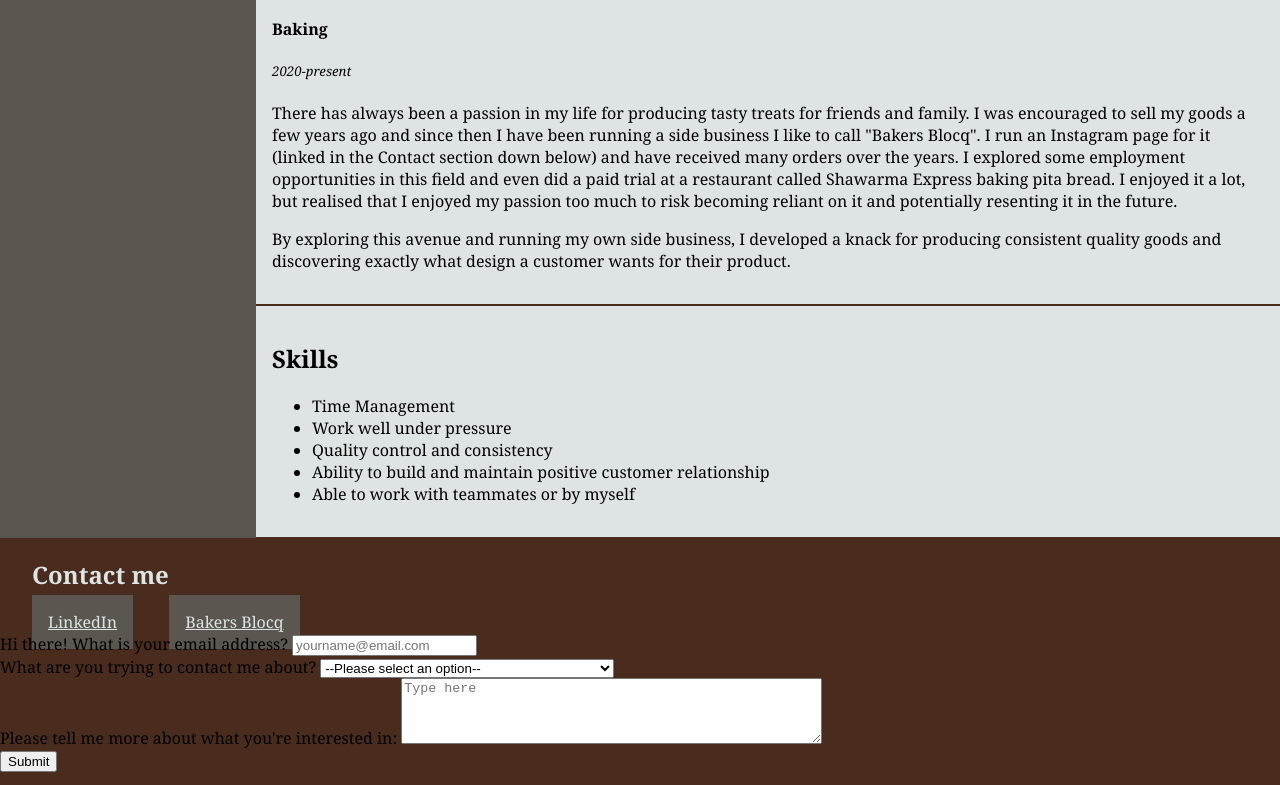
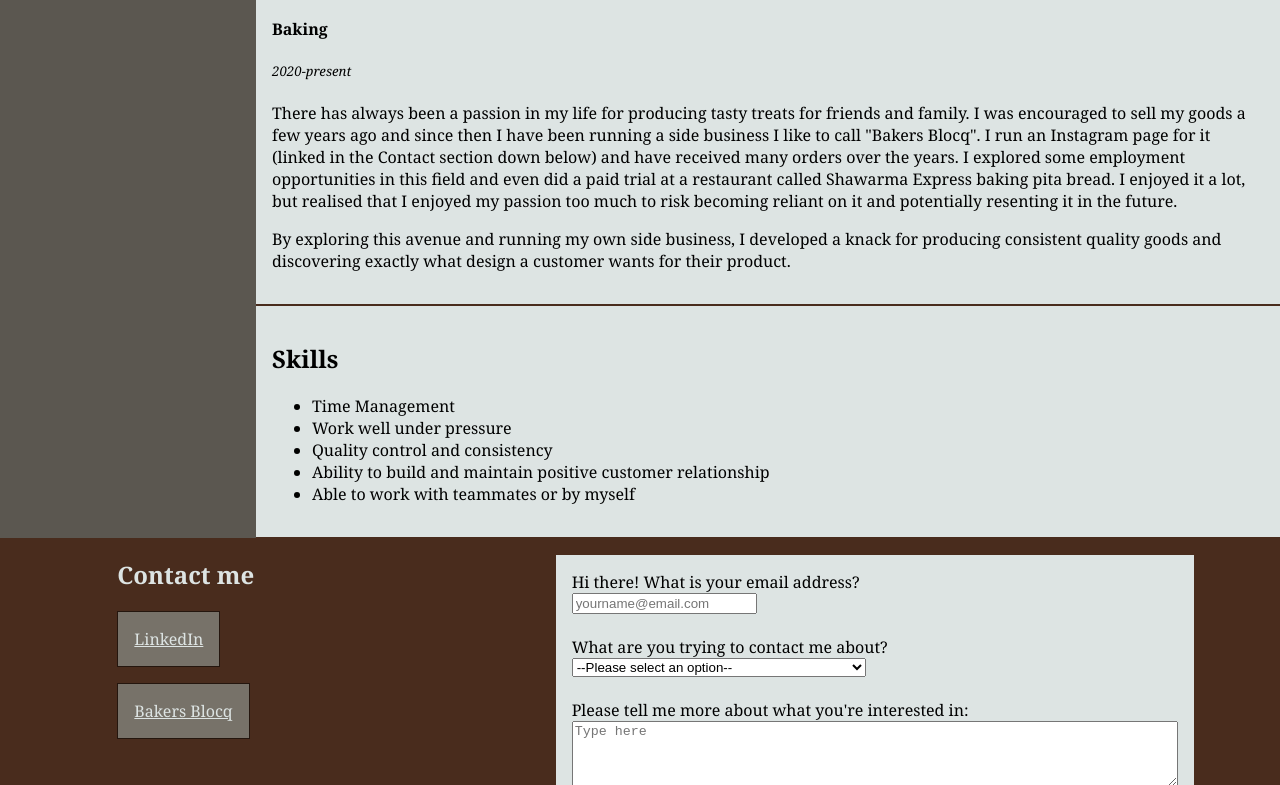
Before and after one commit to LaurenDeBlocq/LAUDEB176_FTO2304_GroupB_LaurenDeBlocqVanScheltinga_ITW9-FinalDigitalResume, a plain HTML site: page index.html in a window 1280 px wide. Shown: the part 2015-2800 px from the top of the page. Drawn offline with Linux system fonts and the light colour scheme.

Commit message:
Added device responsiveness and final styling

```diff
--- a/css/stylesheet.css
+++ b/css/stylesheet.css
@@ -77,6 +77,10 @@ aside{
     background-color: #777269;
 }
 
+.last-item{
+    border-bottom: 2px solid #492C1D;
+}
+
 /* CV content styling */
 
 .CV-section{
@@ -89,6 +93,7 @@ aside{
 
 h3{
     padding-top: 1em;
+    text-decoration-line: underline;
 }
 
 h4{
@@ -107,6 +112,7 @@ h5{
 footer{
     background-color: #492C1D;
     display: grid;
+    grid-template-columns: 30% 50%;
     height: fit-content;
     padding-bottom: 2rem;
 }
@@ -114,14 +120,93 @@ footer{
 .contact-info{
     color: #DDE4E3;
     margin-left: 2rem;
+    display: flex;
+
+    flex-wrap: wrap;
 }
 
 .contact-item{
-    background-color: #5B5750;
+    background-color: #777269;
     padding: 1em;
     margin-bottom: 1rem;
+    border: 1px solid #24160e;
+
+}
+
+.contact-item:hover {
+    background-color: #afa99e;
+    color: #24160e;
+}
+
+form {
+    border: 1px solid #492C1D;
+    background-color: #DDE4E3;
+    position: relative;
+    display: flex;
+    flex-direction: column;
+    top: 1rem;
+    padding: 1em;
+}
+
+input {
+    width: fit-content;
+}
+
+select {
+    width: max-content;
+}
+
+.submit {
+    display: flex;
+    align-self: flex-end;
 }
 
 /* Adding responsiveness for phone screen */
+@media only screen and (max-width: 600px){
+    header{
+        height: 60vh;
+    }
+
+    h1{
+        font-size: 2rem;
+        text-align: center;
+    }
+
+    .statement{
+        font-size: medium;
+    }
+
+    picture{
+        height: 50%;
+    }
+
+    footer{
+        justify-content: space-around;
+    }
+
+
+
+    select{
+        display: flex;
+        flex-wrap: wrap;
+        max-width: 100%;
+    }
+}
 
 /* Adding responsiveness for tablet screen */
+
+@media only screen and (min-width: 600px){
+    .contact-item{
+        max-width: fit-content;
+    }
+
+    footer{
+        justify-content: space-evenly;
+    }
+}
+
+@media only screen and (min-width: 1024px){
+    .contact-item{
+        max-width: fit-content;
+    }
+}
--- a/index.html
+++ b/index.html
@@ -27,7 +27,7 @@
                     <a href="#education" class="top-bar-item">Education</a>
                     <a href="#experience" class="top-bar-item">Job Experience</a>
                     <a href="#skills" class="top-bar-item">Skills</a>
-                    <a href="#contact" class="top-bar-item">Contact me</a>
+                    <a href="#contact" class="top-bar-item last-item">Contact me</a>
                 </nav>
             </aside>
             <article>
@@ -117,8 +117,9 @@
                 <label for="reason">What are you trying to contact me about?</label>
                 <select name="reason" id="reason" required>
                     <option value="">--Please select an option--</option>
-                    <option value="programming">Programming related reasons</option>
-                    <option value="baking">Baking related reasons</option>
+                    <option value="employment">Programming related employment</option>
+                    <option value="bakers_blocq">Baking related employment</option>
+                    <option value="teaching">High School related employment</option>
                     <option value="general">General enquires (please specify more below)</option>
                 </select>
                 <br>
```
